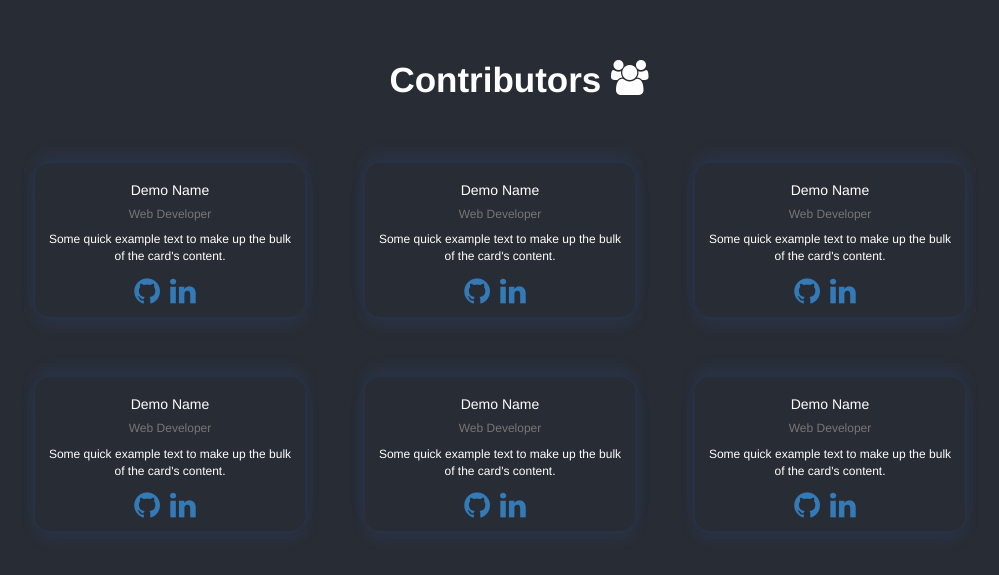
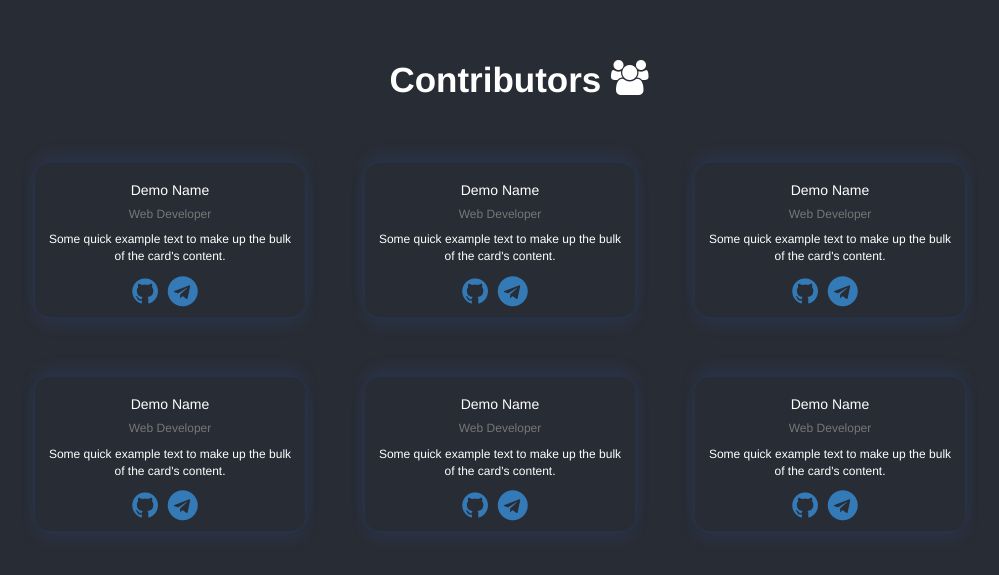
Before and after one commit to ProjectSakura/maintainers, a React (Create React App) app: page / in a window 1280 px wide. Shown: the part 103-678 px from the top of the page, without its empty margins (121-1120 px from the left). Built offline with nearby package versions, Linux system fonts and the light colour scheme.

Commit message:
json file added and telegram icon added

```diff
--- a/src/components/contributors/contributors.js
+++ b/src/components/contributors/contributors.js
@@ -1,6 +1,7 @@
 import React from "react";
 import style from "./contributors.module.css";
-import Card from 'react-bootstrap/Card'
+import Card from 'react-bootstrap/Card';
+import Data from './data';
 
 const Contributor = () => {
     return (
@@ -11,6 +12,8 @@ const Contributor = () => {
                 </div>
             </div>
             <div className={style["all-cards"]}>
+                {Data.map((element, i) => {
+                    return (
                         <Card className={style["card-item"]}>
                             <Card.Body>
                                 <Card.Title className={style["card-title"]}>Demo Name</Card.Title>
@@ -19,64 +22,11 @@ const Contributor = () => {
                                 Some quick example text to make up the bulk of the card's content.
                                 </Card.Text>
                                 <Card.Link href="#" className={style["social"]}><i class="fa fa-github fa-2x"></i></Card.Link>
-                        <Card.Link href="#" className={style["social"]}><i className="fa fa-linkedin fa-2x"></i></Card.Link>
+                                <Card.Link href="#" className={style["social"]}><i className="fa fa-telegram fa-2x"></i></Card.Link>
                             </Card.Body>
                         </Card>
-                <Card className={style["card-item"]}>
-                    <Card.Body>
-                        <Card.Title className={style["card-title"]}>Demo Name</Card.Title>
-                        <Card.Subtitle className="mb-2 text-muted">Web Developer</Card.Subtitle>
-                        <Card.Text className={style["card-content"]}>
-                        Some quick example text to make up the bulk of the card's content.
-                        </Card.Text>
-                        <Card.Link href="#" className={style["social"]}><i class="fa fa-github fa-2x"></i></Card.Link>
-                        <Card.Link href="#" className={style["social"]}><i className="fa fa-linkedin fa-2x"></i></Card.Link>
-                    </Card.Body>
-                </Card>
-                <Card className={style["card-item"]}>
-                    <Card.Body>
-                        <Card.Title className={style["card-title"]}>Demo Name</Card.Title>
-                        <Card.Subtitle className="mb-2 text-muted">Web Developer</Card.Subtitle>
-                        <Card.Text className={style["card-content"]}>
-                        Some quick example text to make up the bulk of the card's content.
-                        </Card.Text>
-                        <Card.Link href="#" className={style["social"]}><i class="fa fa-github fa-2x"></i></Card.Link>
-                        <Card.Link href="#" className={style["social"]}><i className="fa fa-linkedin fa-2x"></i></Card.Link>
-                    </Card.Body>
-                </Card>
-                <Card className={style["card-item"]}>
-                    <Card.Body>
-                        <Card.Title className={style["card-title"]}>Demo Name</Card.Title>
-                        <Card.Subtitle className="mb-2 text-muted">Web Developer</Card.Subtitle>
-                        <Card.Text className={style["card-content"]}>
-                        Some quick example text to make up the bulk of the card's content.
-                        </Card.Text>
-                        <Card.Link href="#" className={style["social"]}><i class="fa fa-github fa-2x"></i></Card.Link>
-                        <Card.Link href="#" className={style["social"]}><i className="fa fa-linkedin fa-2x"></i></Card.Link>
-                    </Card.Body>
-                </Card>
-                <Card className={style["card-item"]}>
-                    <Card.Body>
-                        <Card.Title className={style["card-title"]}>Demo Name</Card.Title>
-                        <Card.Subtitle className="mb-2 text-muted">Web Developer</Card.Subtitle>
-                        <Card.Text className={style["card-content"]}>
-                        Some quick example text to make up the bulk of the card's content.
-                        </Card.Text>
-                        <Card.Link href="#" className={style["social"]}><i class="fa fa-github fa-2x"></i></Card.Link>
-                        <Card.Link href="#" className={style["social"]}><i className="fa fa-linkedin fa-2x"></i></Card.Link>
-                    </Card.Body>
-                </Card>
-                <Card className={style["card-item"]}>
-                    <Card.Body>
-                        <Card.Title className={style["card-title"]}>Demo Name</Card.Title>
-                        <Card.Subtitle className="mb-2 text-muted">Web Developer</Card.Subtitle>
-                        <Card.Text className={style["card-content"]}>
-                        Some quick example text to make up the bulk of the card's content.
-                        </Card.Text>
-                        <Card.Link href="#" className={style["social"]}><i class="fa fa-github fa-2x"></i></Card.Link>
-                        <Card.Link href="#" className={style["social"]}><i className="fa fa-linkedin fa-2x"></i></Card.Link>
-                    </Card.Body>
-                </Card>
+                    );
+                })}
             </div>
         </main>
     );
--- a/src/components/contributors/contributors.module.css
+++ b/src/components/contributors/contributors.module.css
@@ -78,3 +78,10 @@ main {
 .social:hover {
     color:cyan;
 }
+
+@media screen and (orientation: portrait) {
+    #hero {
+      flex-direction: column;
+    }
+
+  }
--- /dev/null
+++ b/src/components/contributors/data.js
@@ -0,0 +1,45 @@
+const Data=[
+    [
+        "Demo Name" ,
+        "Web Developer",
+        "Some quick example text to make up the bulk of the cards content.",
+        "#",
+        "#",
+    ],
+    [
+        "Demo Name" ,
+        "Web Developer",
+        "Some quick example text to make up the bulk of the cards content.",
+        "#",
+        "#",
+    ],
+    [
+        "Demo Name" ,
+        "Web Developer",
+        "Some quick example text to make up the bulk of the cards content.",
+        "#",
+        "#",
+    ],
+    [
+        "Demo Name" ,
+        "Web Developer",
+        "Some quick example text to make up the bulk of the cards content.",
+        "#",
+        "#",
+    ],
+    [
+        "Demo Name" ,
+        "Web Developer",
+        "Some quick example text to make up the bulk of the cards content.",
+        "#",
+        "#",
+    ],
+    [
+        "Demo Name" ,
+        "Web Developer",
+        "Some quick example text to make up the bulk of the cards content.",
+        "#",
+        "#",
+    ],
+];
+export default Data
```
Lines whose indentation alone changed are shown as unchanged.
